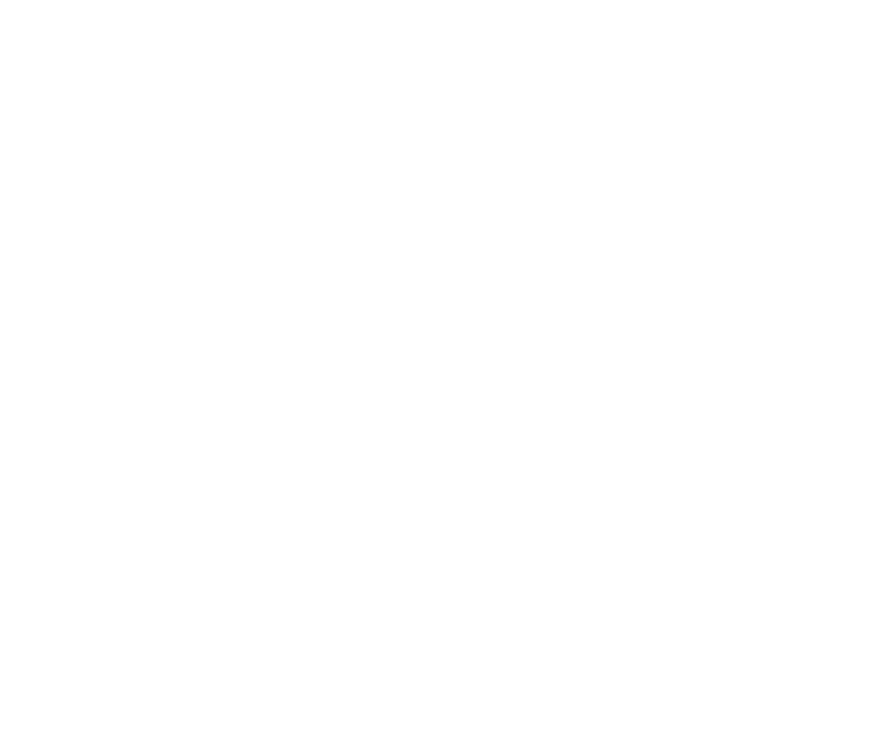
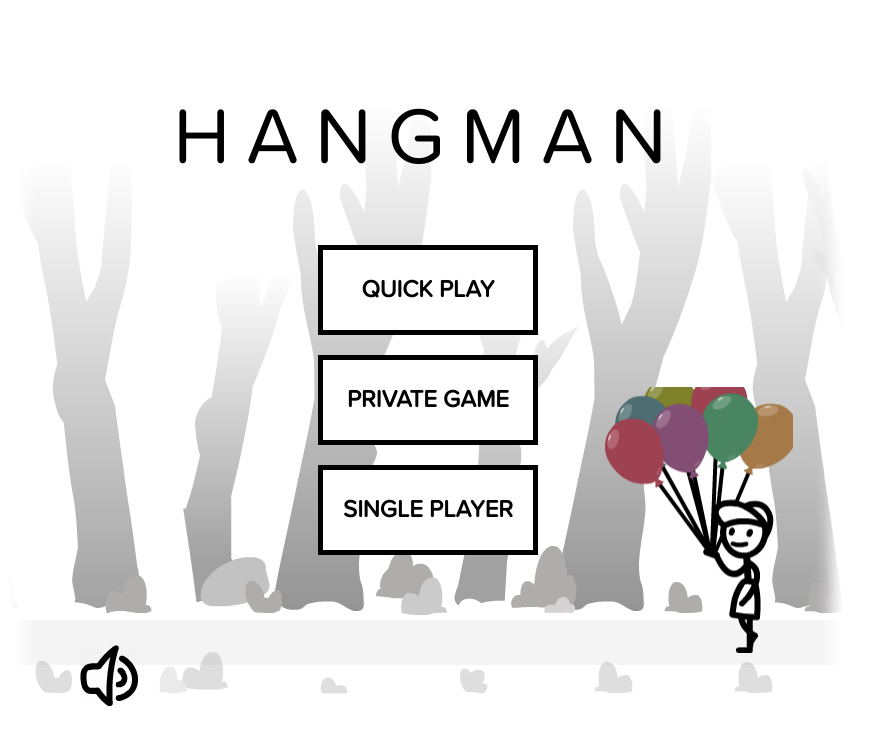
Before and after one commit to zahraabs/FinallProjectHangMan, a plain HTML site: page index.html in a window 1280 px wide. Shown: the whole page, without its empty margins (212-1082 px from the left). Drawn offline with Linux system fonts and the light colour scheme.

Commit message:
first page CSS & html are added

```diff
--- a/css/style.css
+++ b/css/style.css
@@ -0,0 +1,136 @@
+@font-face {
+    font-family: Proxima;
+    src: url(./../assets/fonts/ProximaSoft-Regular.woff2);
+}
+
+@font-face {
+    font-family: ProximaBold;
+    src: url(./../assets/fonts/ProximaSoft-ExtraBold.woff);
+}
+
+
+
+*,
+*::after,
+*::before {
+    margin: 0;
+    padding: 0;
+    box-sizing: border-box;
+}
+
+
+.Container {
+    width: 100%;
+    height: 100vh;
+    font-family: Proxima;
+    display: flex;
+    justify-content: center;
+    align-items: center;
+}
+
+
+
+.container__animation {
+    width: 870px;
+    height: 700px;
+    box-shadow: inset 0 0 16px 32px #fff;
+    position: relative;
+    background: url(../assets/images/download.png);
+    background-repeat: repeat-x;
+    animation: backgroundChange 20s linear infinite;
+    display: flex;
+    flex-direction: column;
+    justify-content: space-between;
+    align-items: center;
+}
+
+@keyframes backgroundChange {
+    0% {
+        background-position: -800px top;
+    }
+
+    100% {
+        background-position: 2200px top;
+    }
+}
+
+
+.BoyAnimatedWrapper {
+    position: absolute;
+    top: 320px;
+    right: 30px;
+
+    width: 270px;
+    height: 300px;
+    display: flex;
+    justify-content: center;
+    align-items: center;
+}
+
+
+.boy {
+
+    width: 190px;
+    height: 100%;
+    background: url(../assets/images/animations_9.f2d4c661.png);
+    height: 300px;
+    animation: walk 3s steps(9) infinite;
+}
+
+@keyframes walk {
+    0% {
+        background-position: 0 -844px;
+        height: 278px;
+    }
+
+    100% {
+        background-position: 0 1663px;
+        height: 260px;
+    }
+}
+
+.header__logo {
+    margin-top: 50px;
+    font-size: 5rem;
+    letter-spacing: 1rem;
+    text-transform: uppercase;
+}
+
+.home__buttons {
+    position: absolute;
+    left: 50%;
+    top: 50%;
+    transform: translate(-50% , -50%);
+    display: flex;
+    flex-direction: column;
+    justify-content: space-evenly;
+    align-items: center;
+    gap: 20px;
+}
+
+.home__button {
+    width: 220px;
+    height: 90px;
+    font-weight: bold;
+    background-color: #fff;
+    border: 5px solid #000;
+    display: flex;
+    justify-content: center;
+    align-items: center;
+    cursor: pointer;
+    z-index: 2;
+}
+
+
+.HomePage__Links {
+    color: #000;
+    text-decoration: none;
+    font-size: 1.5rem;
+    text-transform: uppercase;
+}
+
+.HomePage__Sound {
+    position: absolute;
+    left: 10%;
+    top: 85%;
+}
--- a/index.html
+++ b/index.html
@@ -1,13 +1,52 @@
 <!DOCTYPE html>
 <html lang="en">
+
 <head>
     <meta charset="UTF-8">
     <meta name="viewport" content="width=device-width, initial-scale=1.0">
     <link rel="stylesheet" href="./css/style.css">
     <title>Hang Man</title>
 </head>
+
 <body>
+
+    <div class="Container">
+
+        <div class="container__animation">
+            <div class="BoyAnimatedWrapper">
+            <div class="boy"></div>
+            </div>
+
+
+            <div class="header__logo">
+                hangman
+            </div>
+
+            <div class="home__content">
+                <div class="home__buttons">
+                    <div class="home__button">
+                        <a href="#" class="HomePage__Links"> quick play</a>
+                    </div>
+                    <div class="home__button">
+                        <a href="#" class="HomePage__Links">private game</a>
+                    </div>
+                    <div class="home__button">
+                        <a href="#" class="HomePage__Links">single player</a>
+                    </div>
+                </div>
+            </div>
+
+            <div class="footer__home">
+                <img class="HomePage__Sound" src="assets/images/sound.png" alt="sound">
+            </div>
+
+        </div>
+
+
+
+    </div>
 
     <script src="./js/app.js"></script>
 </body>
+
 </html>
```
Also changed, not shown: assets/fonts/ProximaSoft-ExtraBold.woff (added), assets/fonts/ProximaSoft-ExtraBold.woff2 (added), assets/fonts/ProximaSoft-Regular.woff2 (added), assets/images/animations_2.dd175601.png (added), assets/images/animations_3.8c900780.png (added), assets/images/animations_5.9925c80d.png (added), assets/images/animations_6.3019b7df.png (added), assets/images/animations_8.46bfffe5.png (added), assets/images/animations_9.f2d4c661.png (added), assets/images/download.png (added), assets/images/sound.png (added), assets/images/soundOff.png (added).
